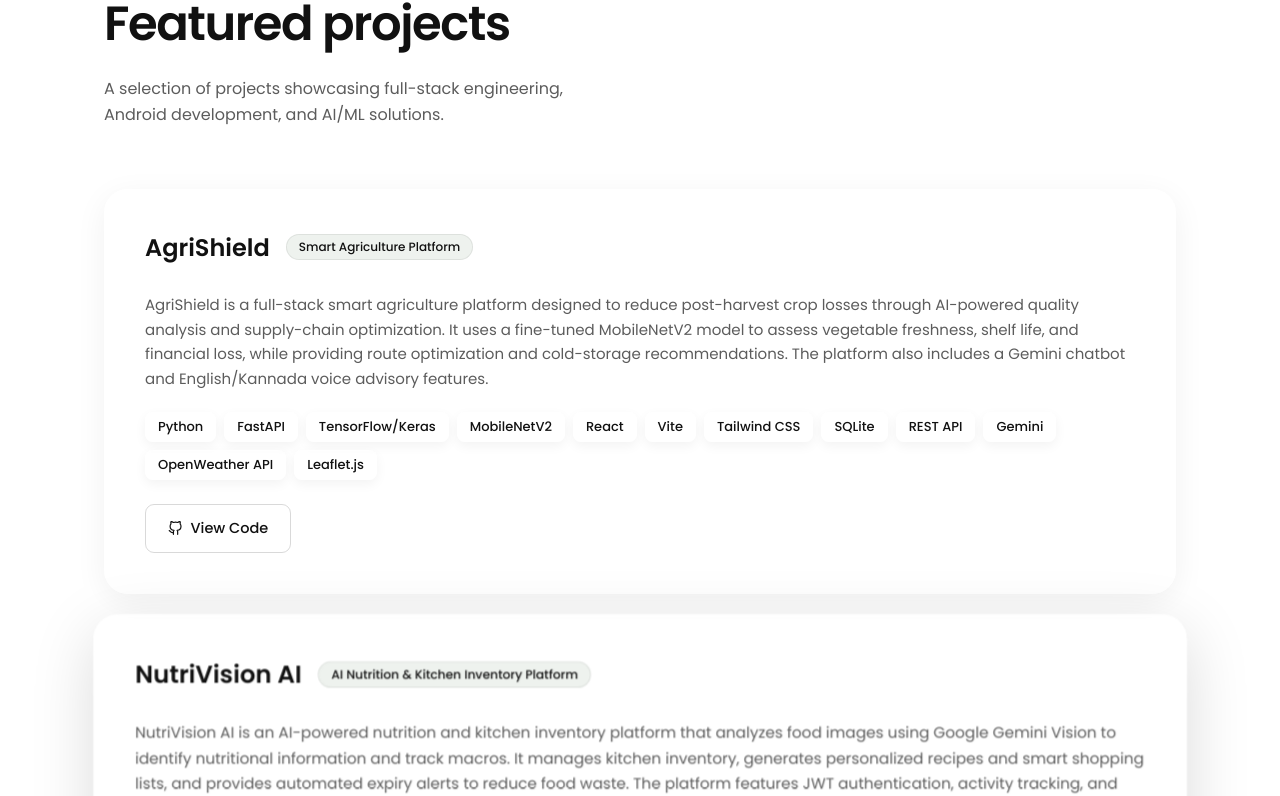
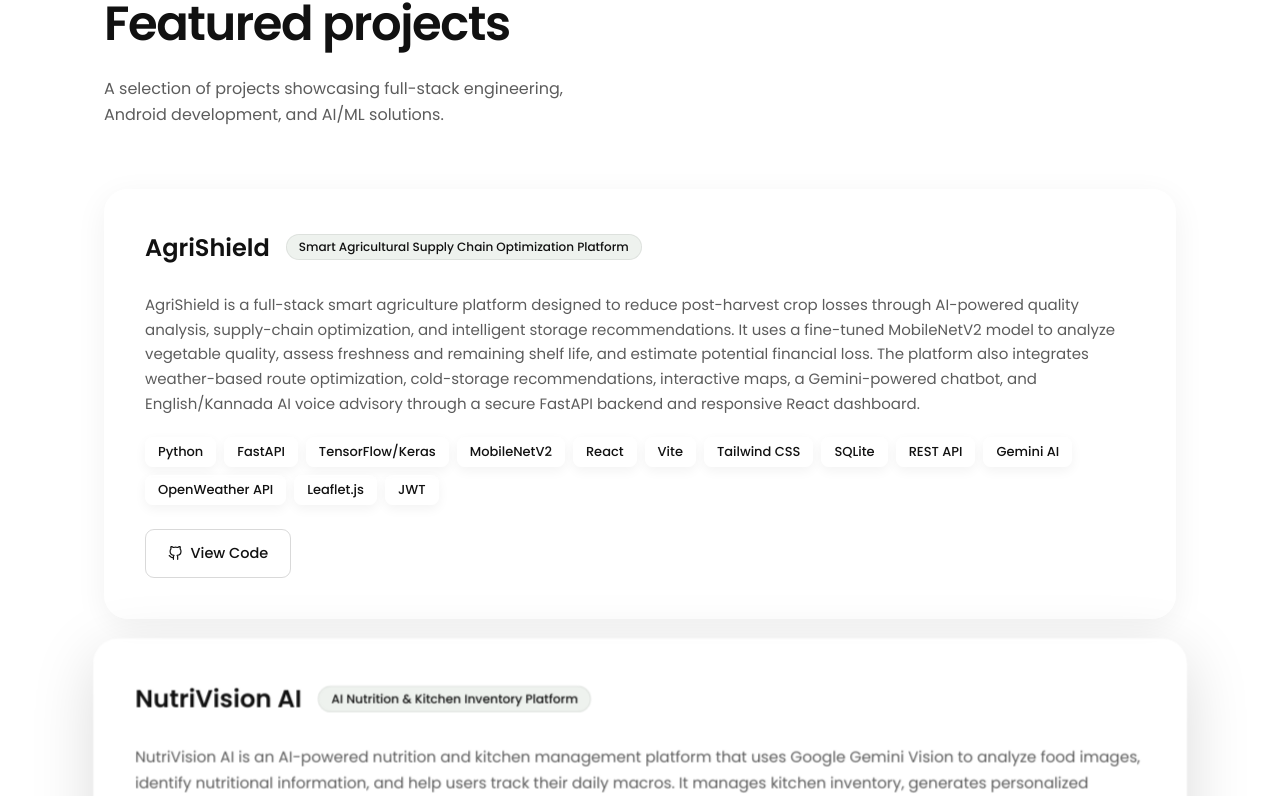
Before and after one commit to likithg2/Portfolio, a React (Vite) app: page / in a window 1280 px wide. Shown: the part 1983-2779 px from the top of the page. Built offline with nearby package versions, Linux system fonts and the light colour scheme.

Commit message:
content: update project descriptions and tech stacks

```diff
--- a/src/components/Projects.jsx
+++ b/src/components/Projects.jsx
@@ -3,25 +3,25 @@ import { FiGithub, FiExternalLink } from 'react-icons/fi';
 const projects = [
   {
     title: 'AgriShield',
-    category: 'Smart Agriculture Platform',
-    description: 'AgriShield is a full-stack smart agriculture platform designed to reduce post-harvest crop losses through AI-powered quality analysis and supply-chain optimization. It uses a fine-tuned MobileNetV2 model to assess vegetable freshness, shelf life, and financial loss, while providing route optimization and cold-storage recommendations. The platform also includes a Gemini chatbot and English/Kannada voice advisory features.',
-    tags: ['Python', 'FastAPI', 'TensorFlow/Keras', 'MobileNetV2', 'React', 'Vite', 'Tailwind CSS', 'SQLite', 'REST API', 'Gemini', 'OpenWeather API', 'Leaflet.js'],
+    category: 'Smart Agricultural Supply Chain Optimization Platform',
+    description: 'AgriShield is a full-stack smart agriculture platform designed to reduce post-harvest crop losses through AI-powered quality analysis, supply-chain optimization, and intelligent storage recommendations. It uses a fine-tuned MobileNetV2 model to analyze vegetable quality, assess freshness and remaining shelf life, and estimate potential financial loss. The platform also integrates weather-based route optimization, cold-storage recommendations, interactive maps, a Gemini-powered chatbot, and English/Kannada AI voice advisory through a secure FastAPI backend and responsive React dashboard.',
+    tags: ['Python', 'FastAPI', 'TensorFlow/Keras', 'MobileNetV2', 'React', 'Vite', 'Tailwind CSS', 'SQLite', 'REST API', 'Gemini AI', 'OpenWeather API', 'Leaflet.js', 'JWT'],
     link: '#',
     github: 'https://github.com/likithg2/AgriShield'
   },
   {
     title: 'NutriVision AI',
     category: 'AI Nutrition & Kitchen Inventory Platform',
-    description: 'NutriVision AI is an AI-powered nutrition and kitchen inventory platform that analyzes food images using Google Gemini Vision to identify nutritional information and track macros. It manages kitchen inventory, generates personalized recipes and smart shopping lists, and provides automated expiry alerts to reduce food waste. The platform features JWT authentication, activity tracking, and responsive dark/light interfaces.',
-    tags: ['React', 'Tailwind CSS', 'Framer Motion', 'Node.js', 'Express', 'Sequelize', 'Google Gemini AI', 'REST API', 'JWT', 'CRON'],
+    description: 'NutriVision AI is an AI-powered nutrition and kitchen management platform that uses Google Gemini Vision to analyze food images, identify nutritional information, and help users track their daily macros. It manages kitchen inventory, generates personalized recipes from available ingredients, creates smart shopping lists, and provides automated expiry alerts to reduce food waste. The platform includes JWT authentication, activity tracking, CRON-based background jobs, and a responsive interface with smooth animations and dark/light themes.',
+    tags: ['React', 'Tailwind CSS', 'Framer Motion', 'Node.js', 'Express.js', 'Sequelize', 'Google Gemini AI', 'REST API', 'JWT', 'CRON', 'SQL'],
     link: '#',
     github: 'https://github.com/likithg2/NutriVisionAI'
   },
   {
     title: 'PiConnect',
     category: 'Raspberry Pi Remote Control & File Management App',
-    description: 'PiConnect is an Android application designed for wireless Raspberry Pi control and file management, eliminating the need for physical peripherals. It enables bi-directional Wi-Fi file transfer, SSH command execution, live file-system browsing, and Bluetooth HID keyboard functionality. The app also includes built-in PDF, audio, and image viewers for seamless device operation.',
-    tags: ['Kotlin', 'Android SDK', 'XML', 'SSH', 'Bluetooth HID', 'Wi-Fi', 'Network Programming'],
+    description: 'PiConnect is an Android application designed to provide wireless control and file management for Raspberry Pi devices without relying on physical peripherals or USB-based workflows. It supports bi-directional Wi-Fi file transfers, SSH command execution, live file-system browsing, and Bluetooth HID keyboard control. The application also includes built-in PDF, image, and audio viewers, allowing users to interact with and manage Raspberry Pi content directly from an Android device through a unified interface.',
+    tags: ['Kotlin', 'Android SDK', 'XML', 'Android Studio', 'Wi-Fi', 'SSH', 'SFTP', 'Bluetooth HID', 'TCP/IP', 'Network Programming'],
     link: '#',
     github: 'https://github.com/likithg2/PiConnect'
   }
```
